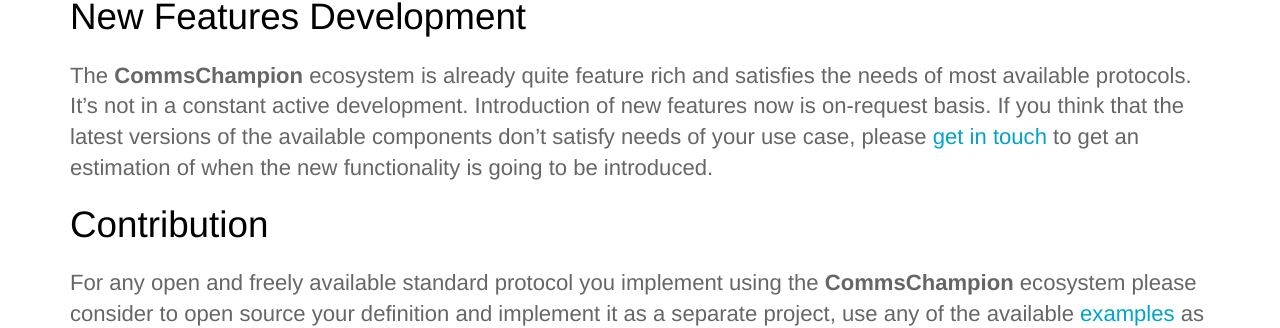
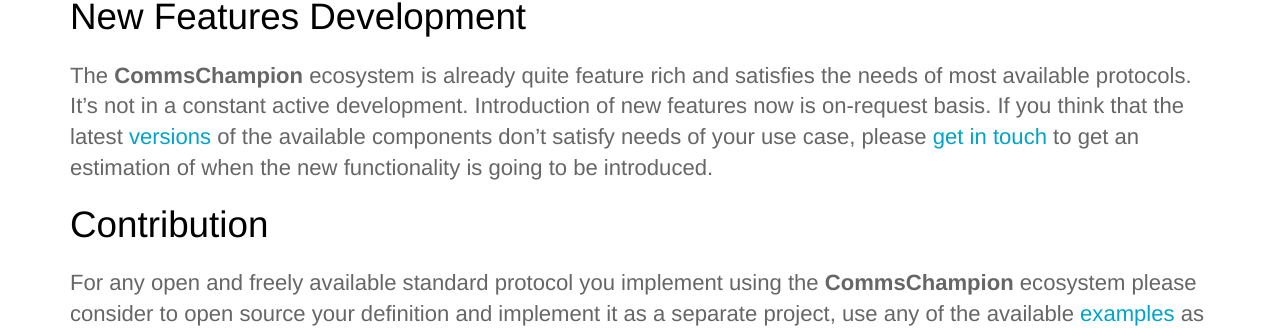
Before and after one commit to commschamp/commschamp.github.io, a Jekyll site: the page built from index.html, in a window 1280 px wide and 900 px high, scrolled down 5282 px. Shown: the part 197-525 px from the top of the window. Built offline with Jekyll 4.4.1, drawn with Linux system fonts in a browser that asks for light colours; part of the change alters nothing that is shown.

```diff
--- a/_includes/home.md
+++ b/_includes/home.md
@@ -211,7 +211,7 @@ to keep yourself updated with latest news and articles.
 # New Features Development
 The **CommsChampion** ecosystem is already quite feature rich and satisfies the needs of most available
 protocols. It's not in a constant active development. Introduction of new features now is on-request basis.
-If you think that the latest versions of the available components don't satisfy needs of your use case,
+If you think that the latest [versions]({{ site.baseurl }}/versions) of the available components don't satisfy needs of your use case,
 please [get in touch]({{ site.baseurl }}/contact/) to get an estimation of when the new functionality is going to be
 introduced.
 
```
